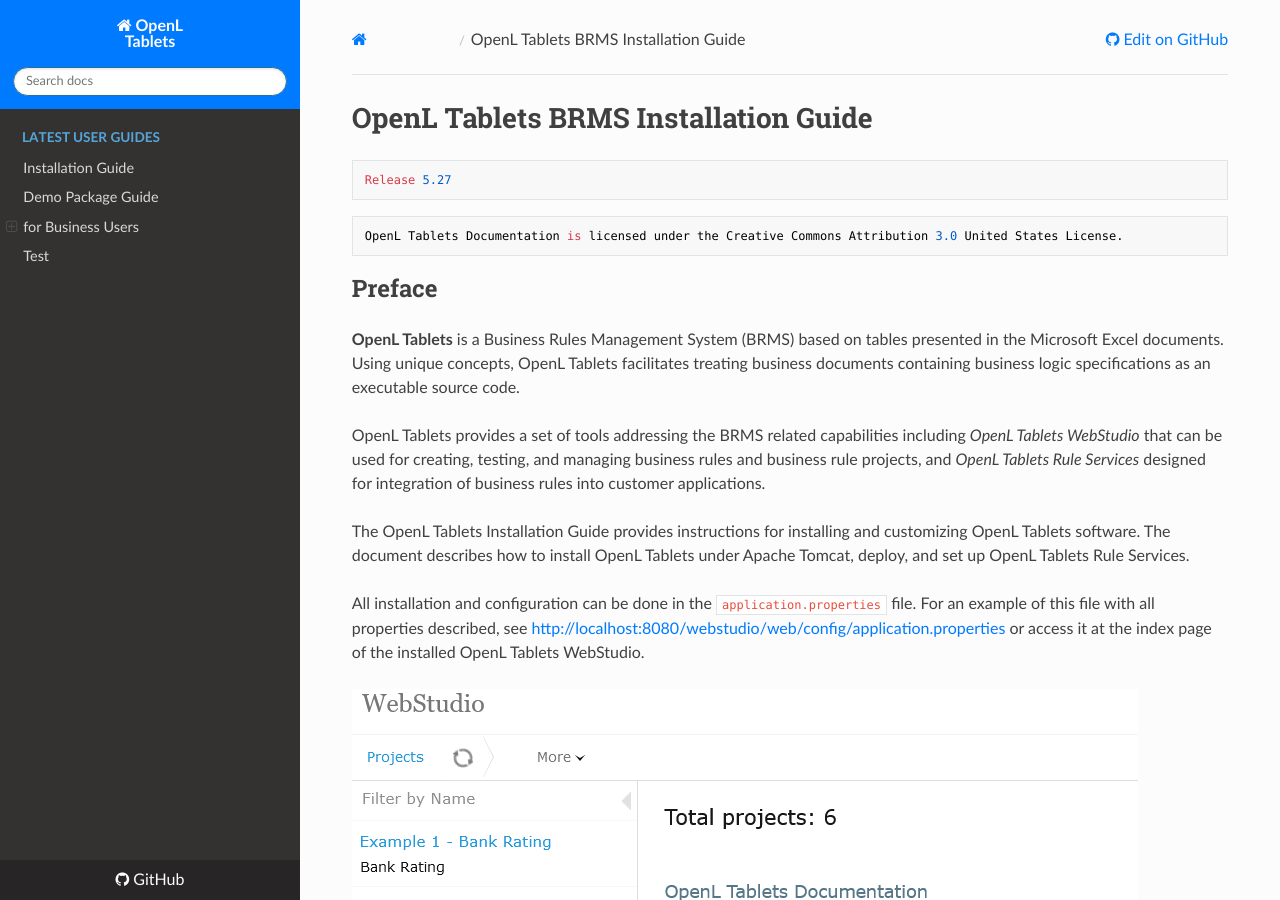
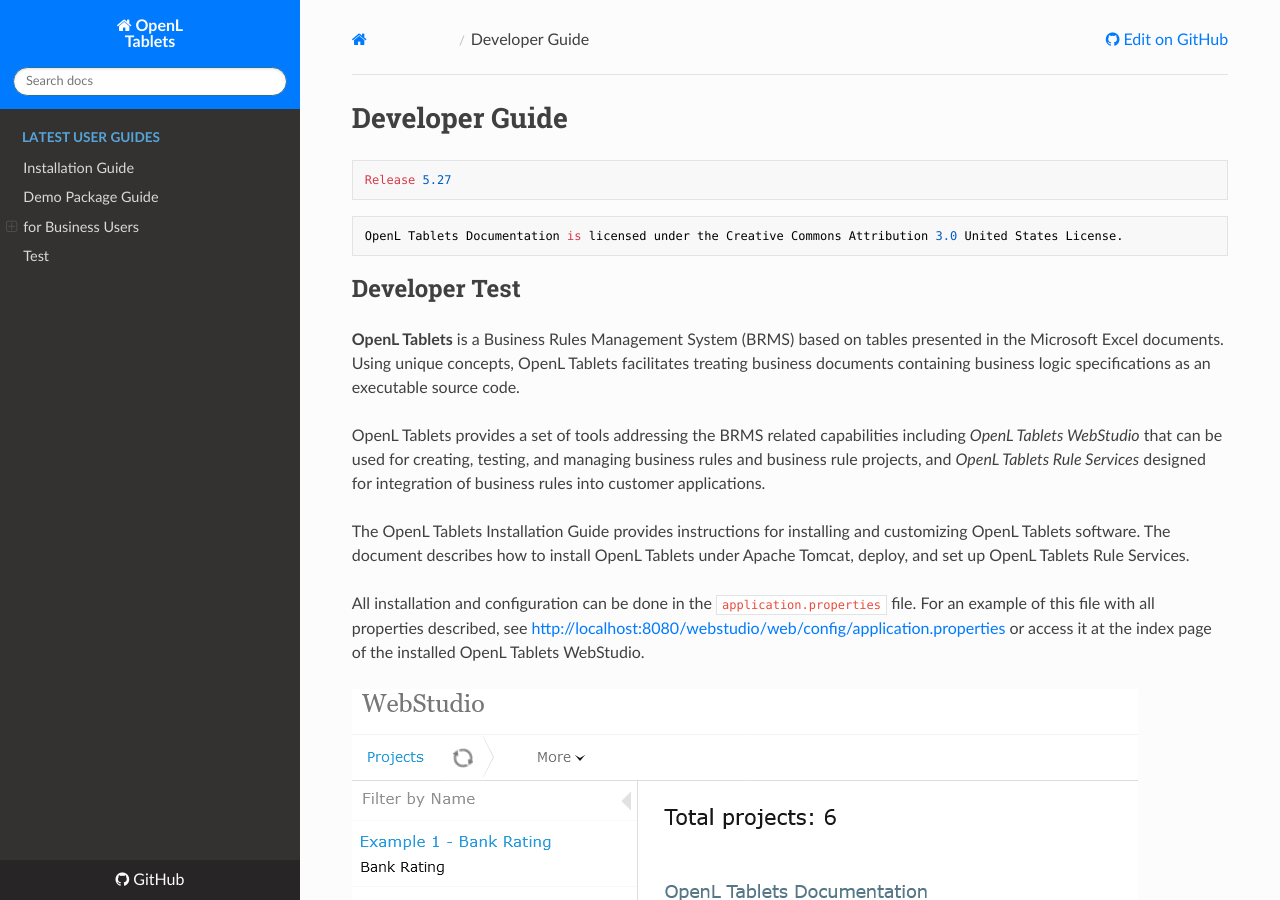
Before and after one commit to WWmonster/MarkdownTest, an MkDocs documentation site: the page built from docs/documentation/guides/developer_guide.md, in a window 1280 px wide and 900 px high. Built offline with MkDocs 1.6.1, drawn with Linux system fonts in a browser that asks for light colours; nearby versions of some CDN libraries.

Commit message:
Update developer_guide.md

````diff
--- a/docs/documentation/guides/developer_guide.md
+++ b/docs/documentation/guides/developer_guide.md
@@ -1,4 +1,4 @@
-# OpenL Tablets BRMS Installation Guide
+# Developer Guide
 
 ```
 Release 5.27
@@ -8,7 +8,7 @@ Release 5.27
 OpenL Tablets Documentation is licensed under the Creative Commons Attribution 3.0 United States License.
 ```
 
-## Preface
+## Developer Test
 
 **OpenL Tablets** is a Business Rules Management System (BRMS) based on tables presented in the Microsoft Excel documents. Using unique concepts, OpenL Tablets facilitates treating business documents containing business logic specifications as an executable source code.
 
````
